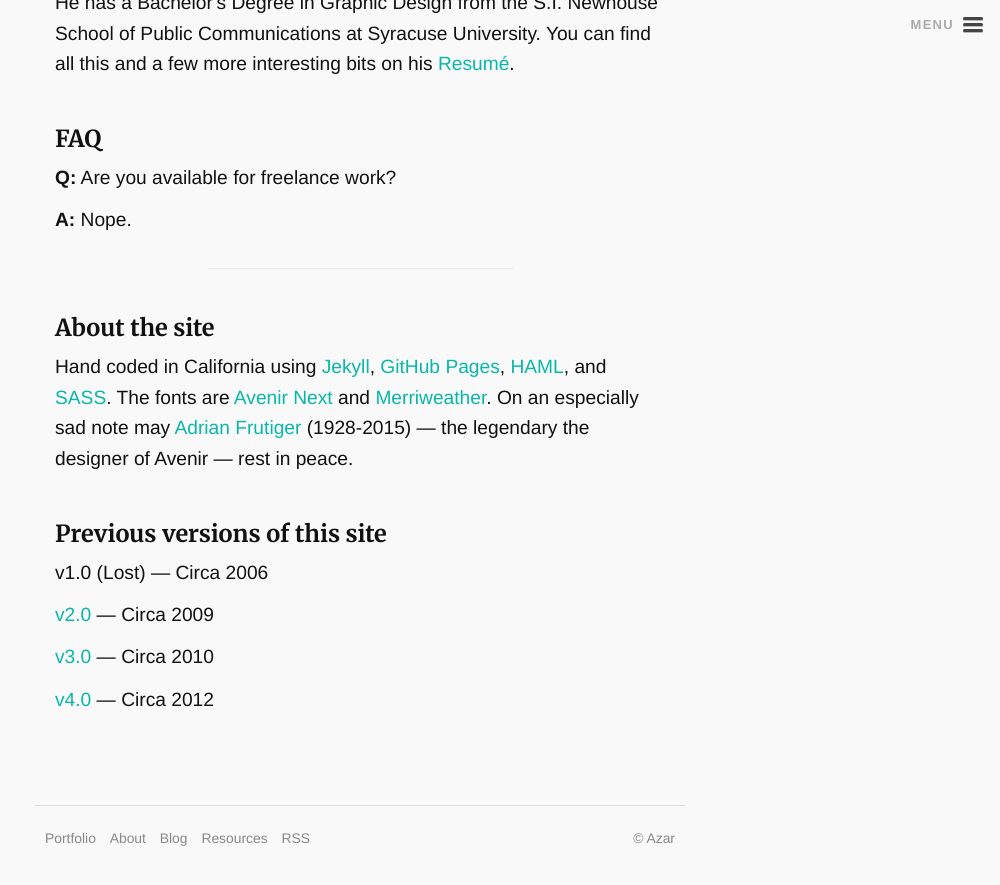
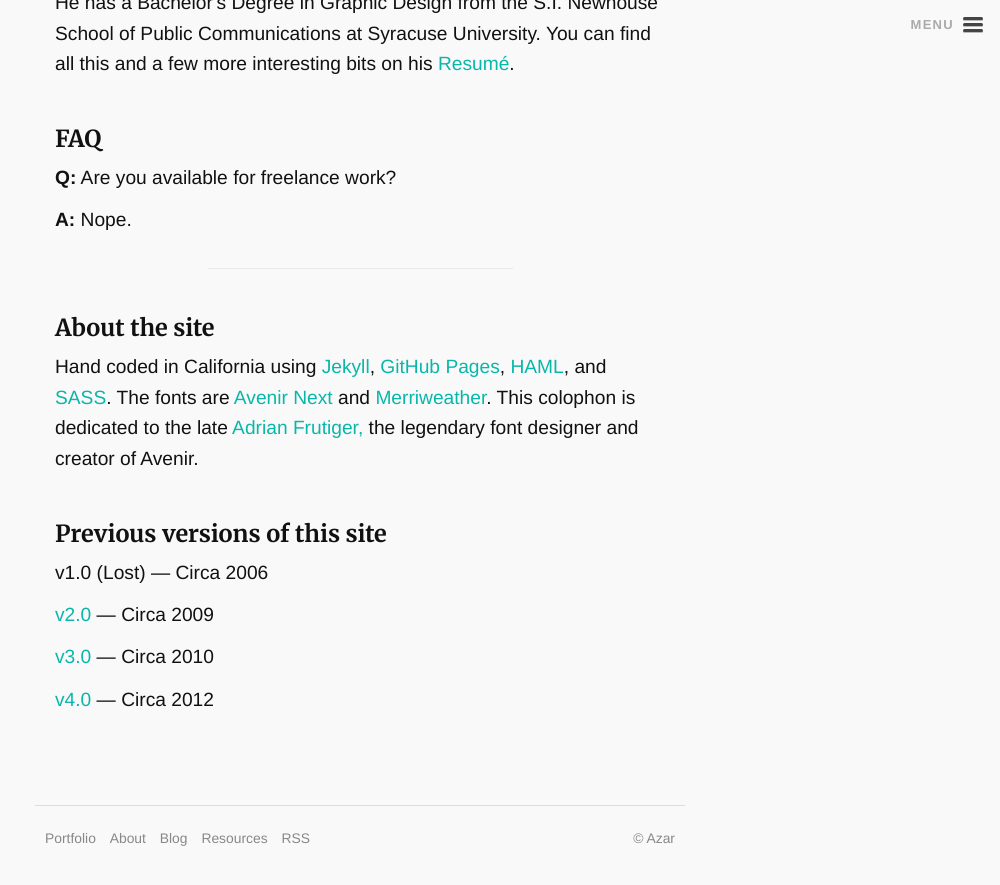
Before and after one commit to ReptarAzar/reptarazar.github.io, a Jekyll site: the page built from about.md, in a window 1280 px wide and 900 px high, scrolled down 1038 px. Shown: the top 885 px of the window, without its empty margins (280-1280 px from the left). Built offline with Jekyll 4.4.1, drawn with Linux system fonts in a browser that asks for light colours; nearby versions of some CDN libraries.

Commit message:
ccolophon update

```diff
--- a/about.md
+++ b/about.md
@@ -37,7 +37,7 @@ permalink: /about/
             <p><b>A:</b> Nope.</p>
         <hr class="hr"/>
         <h3>About the site</h3>
-            <p>Hand coded in California using <a href="https://help.github.com/articles/using-jekyll-with-pages/">Jekyll</a>, <a href="https://pages.github.com/" target="_blank">GitHub Pages</a>, <a href="http://haml.info/" target="_blank">HAML</a>, and <a href="http://sass-lang.com/" target="_blank">SASS</a>. The fonts are <a href="https://support.apple.com/en-us/HT201375" target="_blank">Avenir Next</a> and <a href="http://www.google.com/fonts/specimen/Merriweather" target="_blank">Merriweather</a>. On an especially sad note may <a href="https://www.fontshop.com/content/adrian-frutiger-1928-2015">Adrian Frutiger</a> (1928-2015) &mdash; the legendary the designer of Avenir &mdash; rest in peace.</p>
+            <p>Hand coded in California using <a href="https://help.github.com/articles/using-jekyll-with-pages/">Jekyll</a>, <a href="https://pages.github.com/" target="_blank">GitHub Pages</a>, <a href="http://haml.info/" target="_blank">HAML</a>, and <a href="http://sass-lang.com/" target="_blank">SASS</a>. The fonts are <a href="https://support.apple.com/en-us/HT201375" target="_blank">Avenir Next</a> and <a href="http://www.google.com/fonts/specimen/Merriweather" target="_blank">Merriweather</a>. This colophon is dedicated to the late <a href="https://www.fontshop.com/content/adrian-frutiger-1928-2015">Adrian Frutiger,</a> the legendary font designer and creator of Avenir.</p>
         <h3>Previous versions of this site</h3>
             <p>v1.0 (Lost) &mdash; Circa 2006</p>
             <p><a href="http://cazar.mysite.syr.edu/personal_site/index.htm" target="_blank">v2.0</a> &mdash; Circa 2009</p>
```
